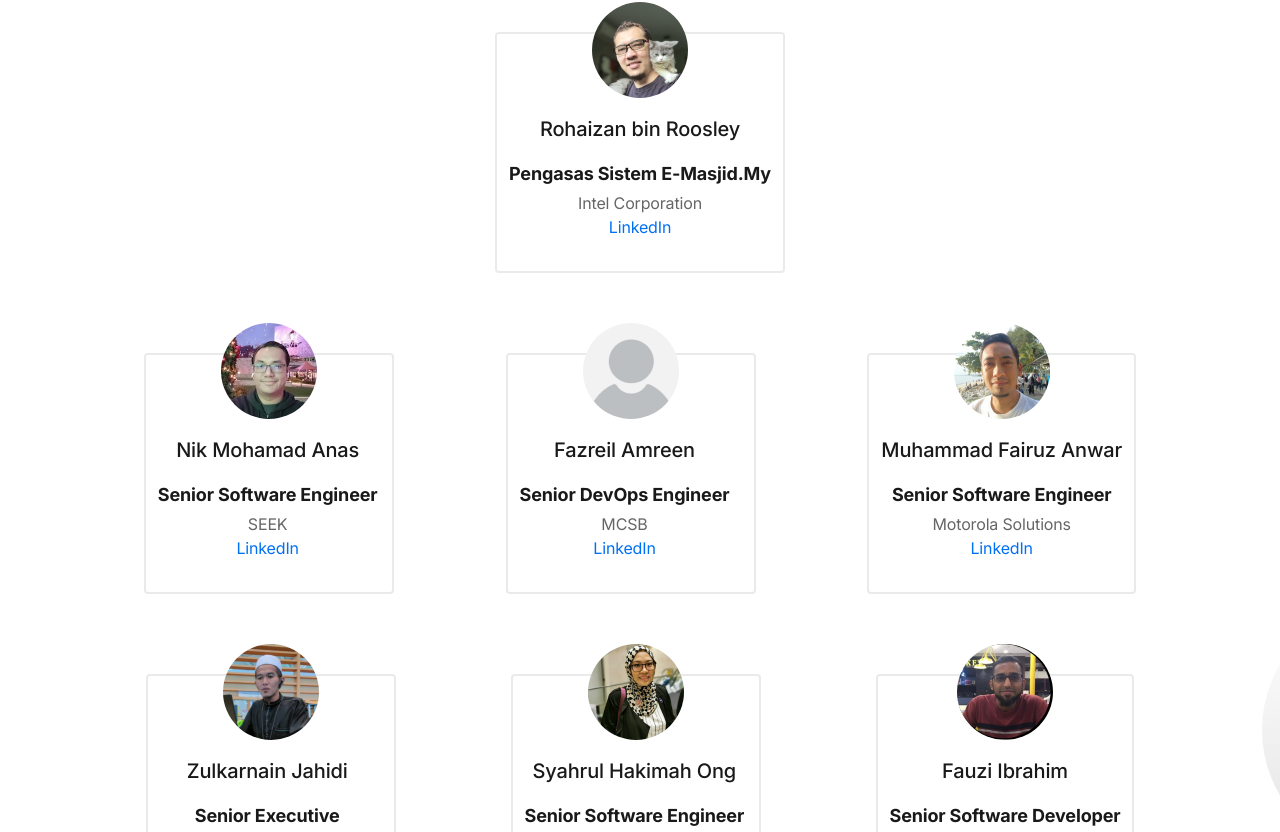
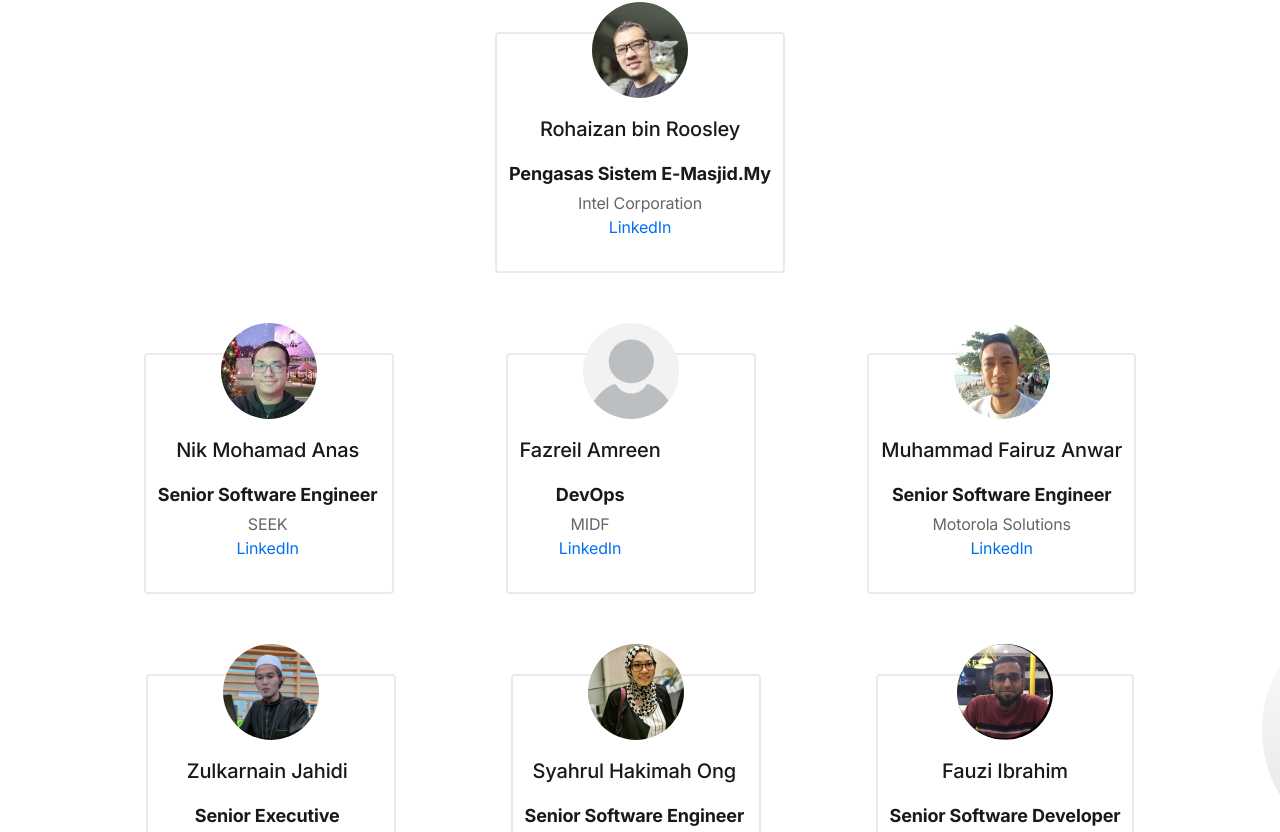
Before and after one commit to Dev4w4n/emasjidmy-landing, a Next.js app: page / in a window 1280 px wide. Shown: the part 1078-1910 px from the top of the page. Built offline with nearby package versions, Linux system fonts and the light colour scheme.

Commit message:
add fazreil

```diff
--- a/components/team.tsx
+++ b/components/team.tsx
@@ -89,9 +89,9 @@ export default function Team() {
                   <blockquote className="text-xl font-medium mb-4">
                     Fazreil Amreen
                   </blockquote>
-                  <cite className="block font-bold text-lg not-italic mb-1">Senior DevOps Engineer</cite>
+                  <cite className="block font-bold text-lg not-italic mb-1">DevOps</cite>
                   <div className="text-gray-600">
-                    <span>MCSB </span>
+                    <span>MIDF</span>
                   </div>
                   <div>
                     <a className="text-blue-600 hover:underline" target='_blank' href="https://mjsr.e-masjid.my">LinkedIn</a>
```
